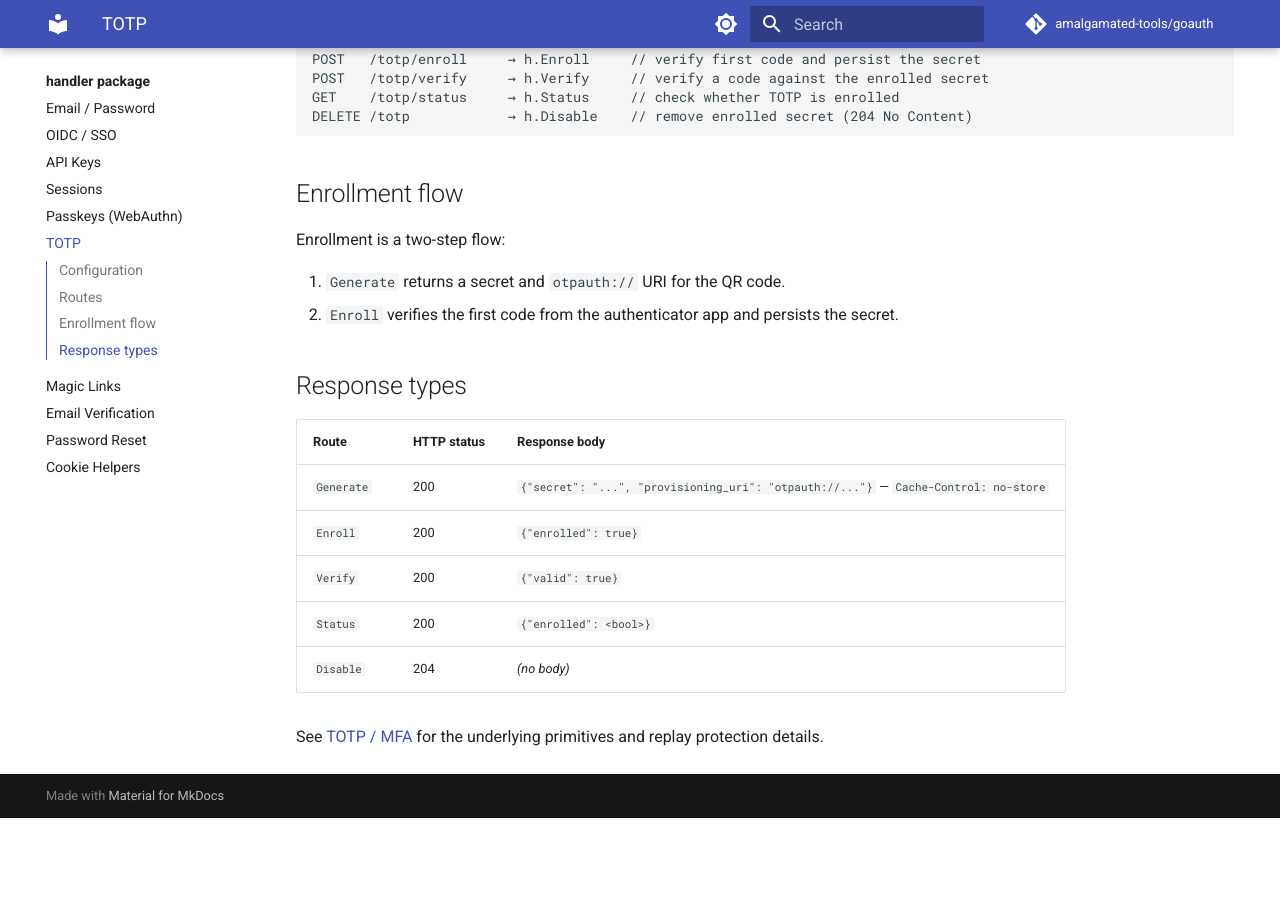
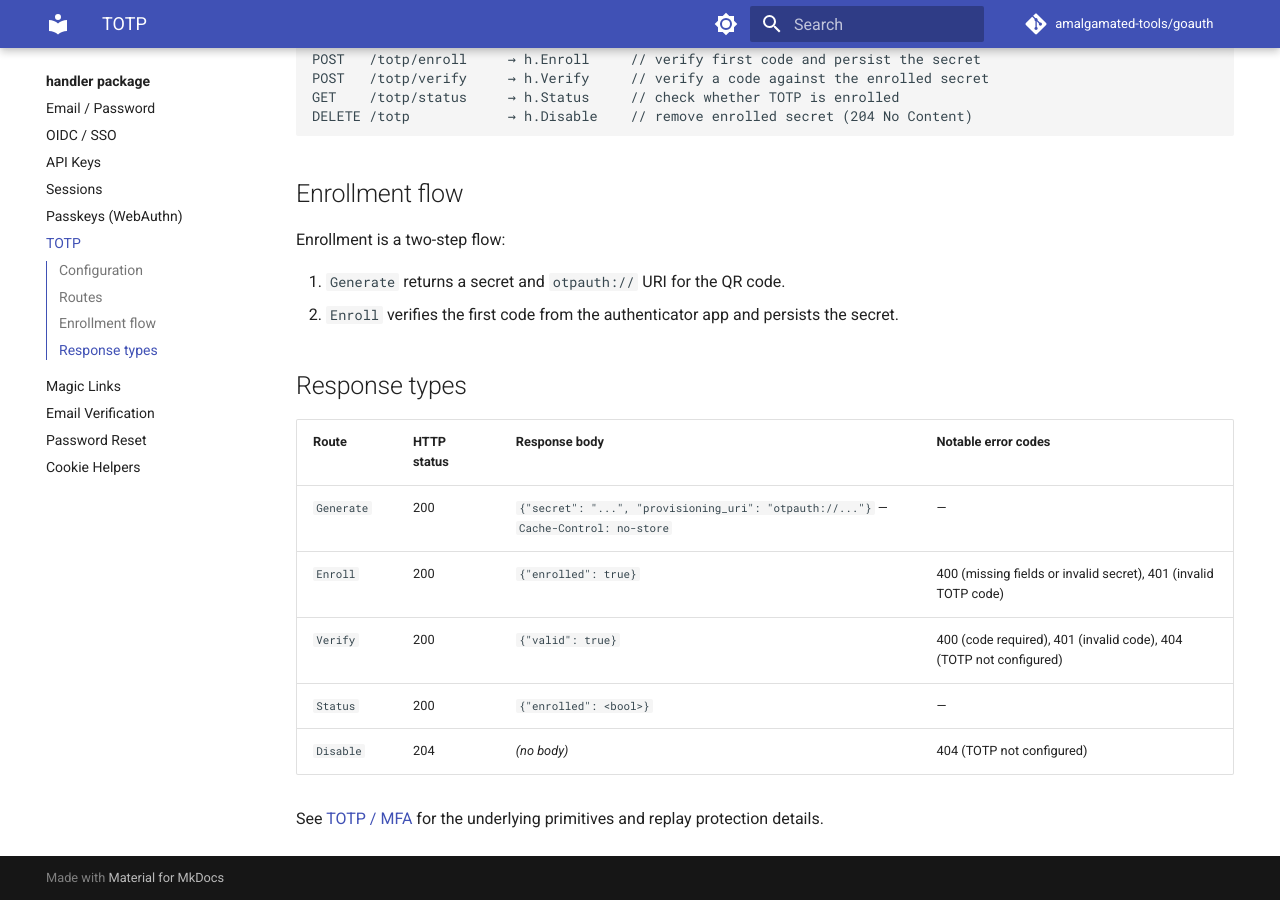
Before and after one commit to amalgamated-tools/goauth, an MkDocs documentation site: the page built from docs/handler/totp.md, in a window 1280 px wide and 900 px high, scrolled down 592 px. Built offline with MkDocs 1.6.1 and Material for MkDocs 9.7.7, drawn with Linux system fonts in a browser that asks for light colours; comment, search, counter and statistics services are not loaded; before the commit the page ends 1410 px from its top, so only the background shows below that.

Commit message:
docs: add missing HTTP status code tables to handler docs
Add HTTP status code tables to five handler reference pages that were
lacking them, matching the previous pattern established in auth.md and
api-keys.md:

- handler/sessions.md: List (200), Revoke (204/400/404), RevokeAll (204)
- handler/email-verification.md: SendVerification (200/400), VerifyEmail (200/400)
- handler/magic-links.md: RequestMagicLink (200/400/503), VerifyMagicLink (200/400/401)
- handler/password-reset.md: RequestReset (200/400/429), ResetPassword (200/400)
- handler/totp.md: expand response table with error codes for Enroll (400/401),
  Verify (400/401/404), and Disable (404)

All status codes verified against the corresponding handler source files.

Co-authored-by: Copilot <223556219+Copilot@users.noreply.github.com>

```diff
--- a/docs/handler/totp.md
+++ b/docs/handler/totp.md
@@ -34,12 +34,12 @@ Enrollment is a two-step flow:
 
 ## Response types
 
-| Route | HTTP status | Response body |
-|---|---|---|
-| `Generate` | 200 | `{"secret": "...", "provisioning_uri": "otpauth://..."}` — `Cache-Control: no-store` |
-| `Enroll` | 200 | `{"enrolled": true}` |
-| `Verify` | 200 | `{"valid": true}` |
-| `Status` | 200 | `{"enrolled": <bool>}` |
-| `Disable` | 204 | *(no body)* |
+| Route | HTTP status | Response body | Notable error codes |
+|---|---|---|---|
+| `Generate` | 200 | `{"secret": "...", "provisioning_uri": "otpauth://..."}` — `Cache-Control: no-store` | — |
+| `Enroll` | 200 | `{"enrolled": true}` | 400 (missing fields or invalid secret), 401 (invalid TOTP code) |
+| `Verify` | 200 | `{"valid": true}` | 400 (code required), 401 (invalid code), 404 (TOTP not configured) |
+| `Status` | 200 | `{"enrolled": <bool>}` | — |
+| `Disable` | 204 | *(no body)* | 404 (TOTP not configured) |
 
 See [TOTP / MFA](../auth/totp.md) for the underlying primitives and replay protection details.
```
Also changed, not shown: docs/handler/email-verification.md (+9 -0 lines), docs/handler/magic-links.md (+9 -0 lines), docs/handler/password-reset.md (+9 -0 lines), docs/handler/sessions.md (+8 -0 lines).
